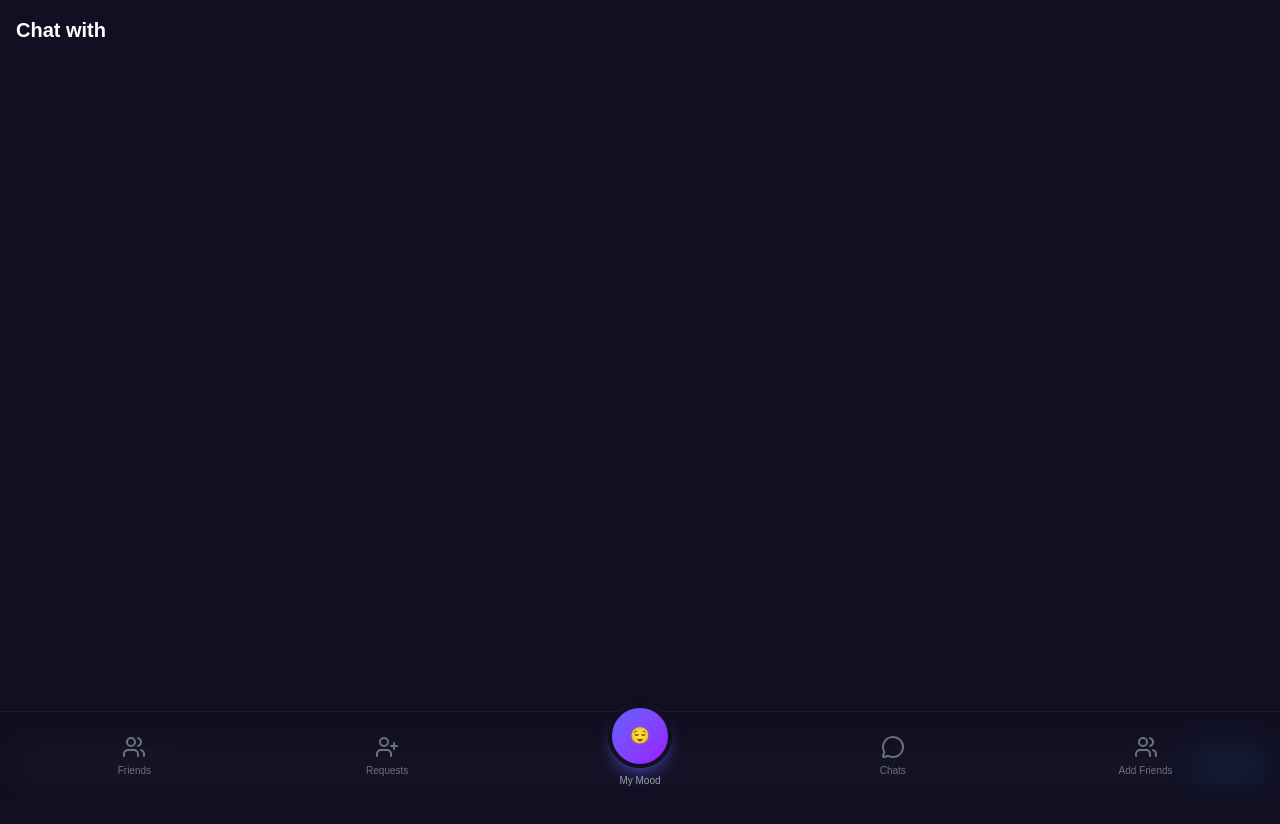
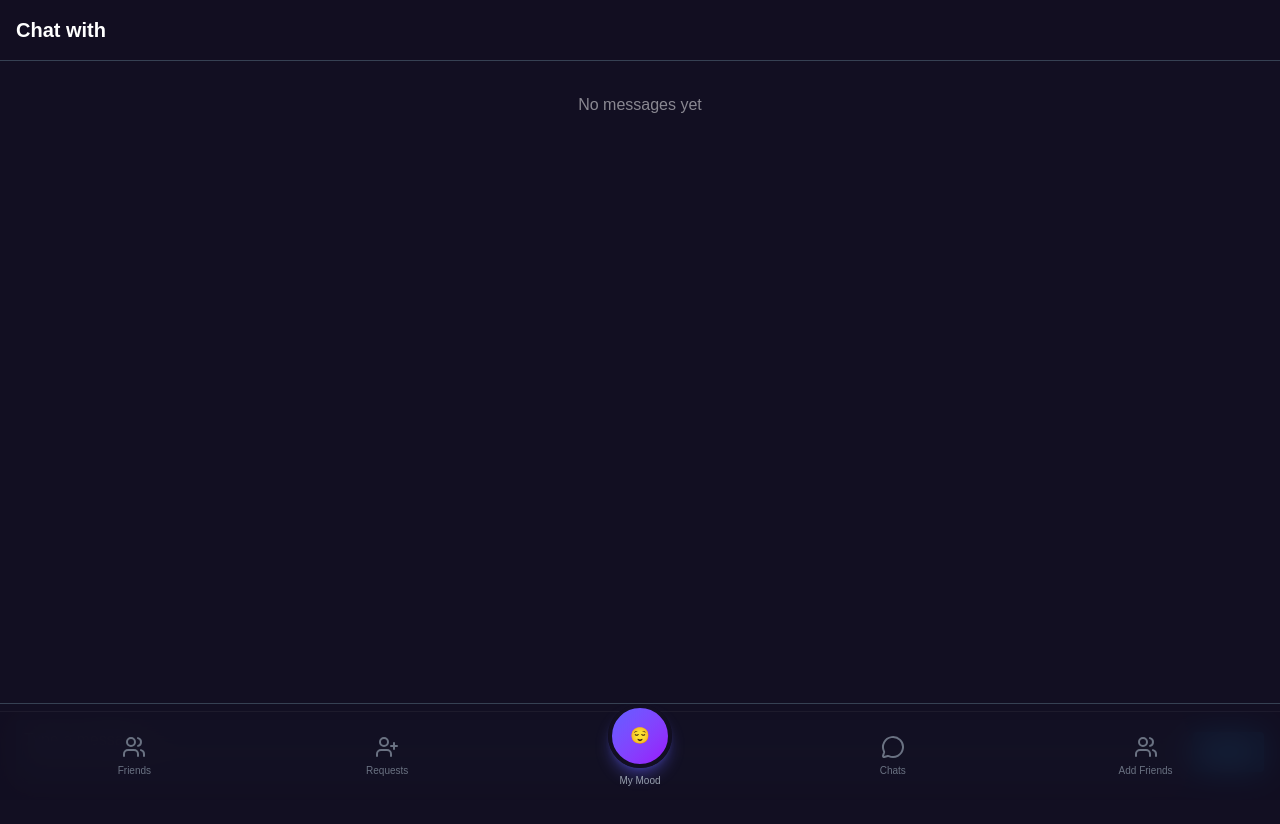
Before and after one commit to BU-SENG/foss-project-burgundy, a React (Vite) app in the folder frontend/: page /chat in a window 1280 px wide. Shown: the top 824 px of the page. Built offline with nearby package versions, Linux system fonts and the light colour scheme; a web font is replaced by a local one.

Commit message:
chatting working on

```diff
--- a/frontend/src/pages/Chat.jsx
+++ b/frontend/src/pages/Chat.jsx
@@ -1,53 +1,79 @@
-import { useLocation } from "react-router-dom";
-import { useState } from "react";
-import { SendChat } from "../services/chatService"; // Your SendChat function
+import React, { useState } from "react";
+import { useSearchParams } from "react-router-dom";
+import { SendChat } from "../services/chatService"; // your chat service
 
 export default function Chat() {
-    const { search } = useLocation();
-    const params = new URLSearchParams(search);
-    const receiverId = params.get("receiverId");
-    const receiverName = params.get("username");
+    const [messages, setMessages] = useState([]);
+    const [newMessage, setNewMessage] = useState("");
+    const [sending, setSending] = useState(false);
 
-    const [message, setMessage] = useState("");
-    const [chatLog, setChatLog] = useState([]);
+    const [searchParams] = useSearchParams();
+    const receiverId = searchParams.get("receiverId");
+    const receiverName = searchParams.get("username");
 
-    const sendMessage = async () => {
-        if (!message.trim()) return;
+    const handleSend = async () => {
+        if (!newMessage.trim()) return;
 
+        setSending(true);
         try {
-            const sent = await SendChat(message, receiverId);
-            setChatLog(prev => [...prev, sent]);
-            setMessage("");
+            const chat = await SendChat(newMessage, receiverId);
+            setMessages((prev) => [...prev, chat]);
+            setNewMessage("");
         } catch (err) {
             console.error(err);
+        } finally {
+            setSending(false);
+        }
+    };
+
+    const handleEnter = (e) => {
+        if (e.key === "Enter" && !e.shiftKey) {
+            e.preventDefault();
+            handleSend();
         }
     };
 
     return (
-        <main className="p-4 min-h-screen bg-[#120F22] text-white flex flex-col">
-            <h2 className="text-xl font-bold mb-4">Chat with {receiverName}</h2>
+        <div className="flex flex-col h-screen bg-[#120F22] text-white">
+            {/* Header */}
+            <header className="p-4 bg-[#120F22]/90 border-b border-gray-700">
+                <h2 className="text-xl font-bold">Chat with {receiverName}</h2>
+            </header>
 
-            <div className="flex-1 overflow-y-auto mb-4 space-y-2">
-                {chatLog.map((c, i) => (
-                    <div key={i} className="p-2 bg-gray-800 rounded">{c.message}</div>
+            {/* Messages */}
+            <div className="flex-1 p-4 overflow-y-auto space-y-3">
+                {messages.length === 0 && (
+                    <p className="text-white/50 text-center mt-4">No messages yet</p>
+                )}
+                {messages.map((msg, idx) => (
+                    <div
+                        key={idx}
+                        className={`p-2 rounded ${msg.sender === receiverId ? "bg-gray-700 self-start" : "bg-sky-500 self-end"
+                            } max-w-xs`}
+                    >
+                        {msg.message}
+                    </div>
                 ))}
             </div>
 
-            <div className="flex gap-2">
-                <input
-                    type="text"
-                    className="flex-1 p-2 rounded bg-gray-700 text-white"
-                    value={message}
-                    onChange={(e) => setMessage(e.target.value)}
-                    placeholder="Type your message..."
+            {/* Input */}
+            <div className="p-4 border-t border-gray-700 flex gap-2 items-center">
+                <textarea
+                    className="flex-1 p-2 rounded bg-gray-800 text-white resize-none focus:outline-none"
+                    rows={2}
+                    placeholder="Type a message..."
+                    value={newMessage}
+                    onChange={(e) => setNewMessage(e.target.value)}
+                    onKeyDown={handleEnter}
                 />
                 <button
-                    className="px-4 py-2 bg-sky-500 rounded font-semibold"
-                    onClick={sendMessage}
+                    onClick={handleSend}
+                    disabled={sending}
+                    className="bg-sky-500 hover:bg-sky-600 px-4 py-2 rounded text-white font-semibold"
                 >
                     Send
                 </button>
             </div>
-        </main>
+        </div>
     );
 }
--- a/frontend/src/services/chatService.js
+++ b/frontend/src/services/chatService.js
@@ -4,7 +4,7 @@ export async function SendChat(message, receiverId) {
     const token = localStorage.getItem("token");
     const response = await api.post(
         `/chat/sendChat`,
-        {message, receiverId},
+        { message, receiver: receiverId }, // <-- use `receiver`
         { headers: { Authorization: `Bearer ${token}` } }
     );
     return response.data;
```
